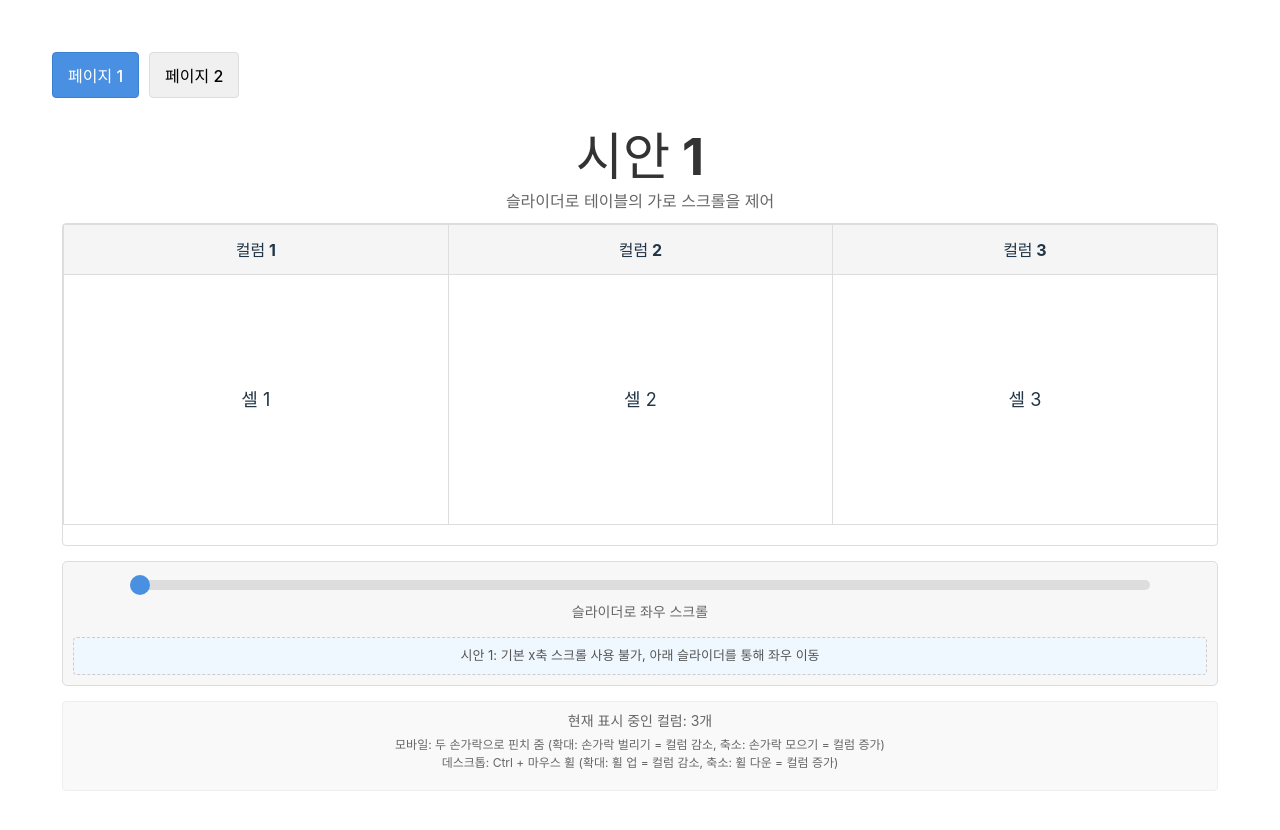
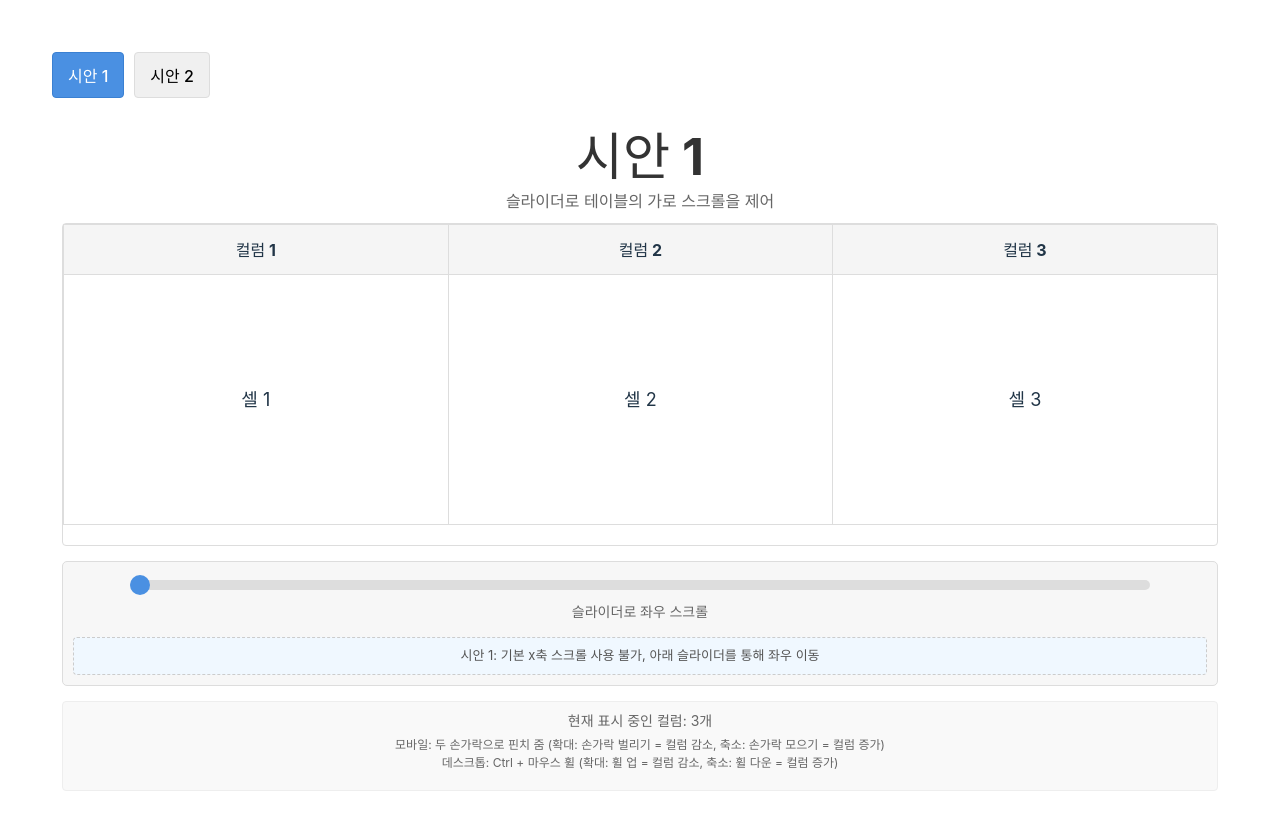
Before and after one commit to hhyyn/test, a React (Vite) app: page / in a window 1280 px wide. Shown: the top 830 px of the page. Built offline with nearby package versions, Linux system fonts and the light colour scheme.

Commit message:
셀 크기 변경

```diff
--- a/src/App.jsx
+++ b/src/App.jsx
@@ -17,13 +17,13 @@ function App() {
           className={currentPage === 1 ? 'active' : ''}
           onClick={() => handlePageChange(1)}
         >
-          페이지 1
+          시안 1
         </button>
         <button
           className={currentPage === 2 ? 'active' : ''}
           onClick={() => handlePageChange(2)}
         >
-          페이지 2
+          시안 2
         </button>
       </div>
       <div className="content">
```
